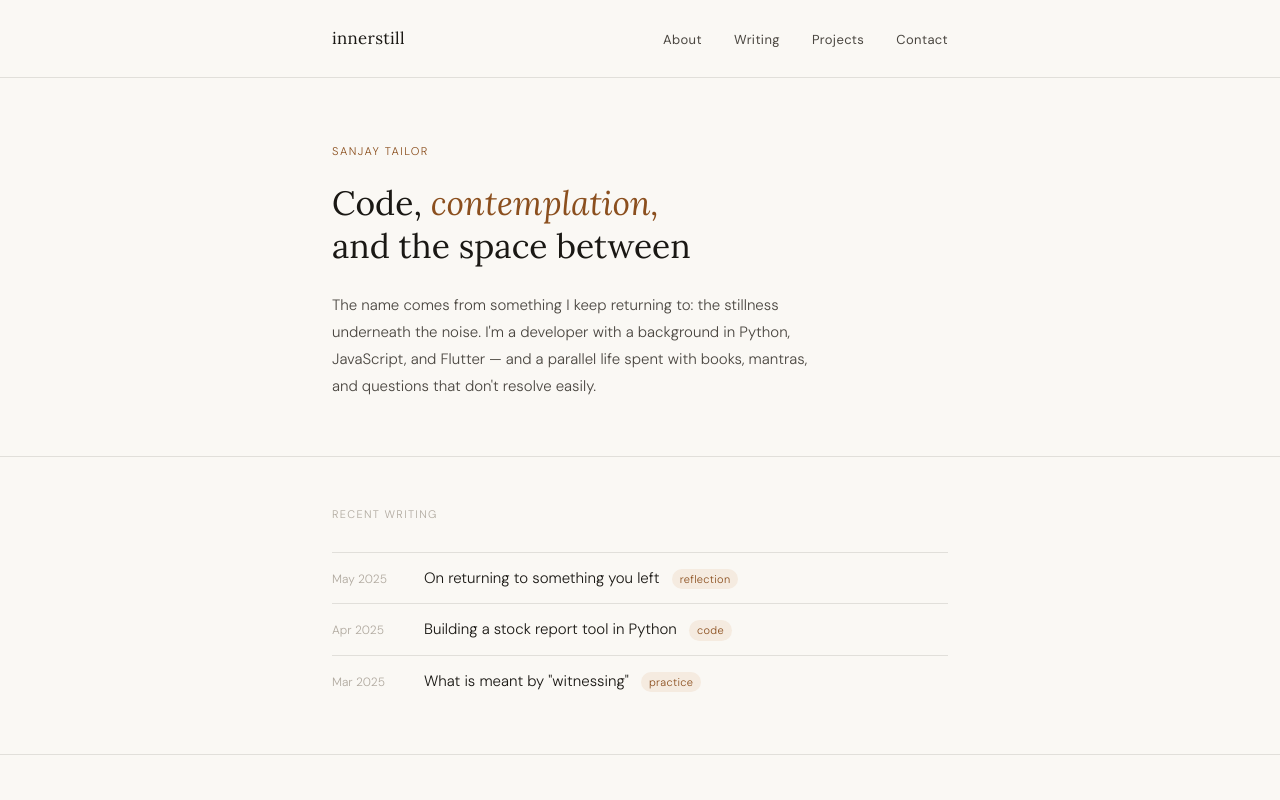
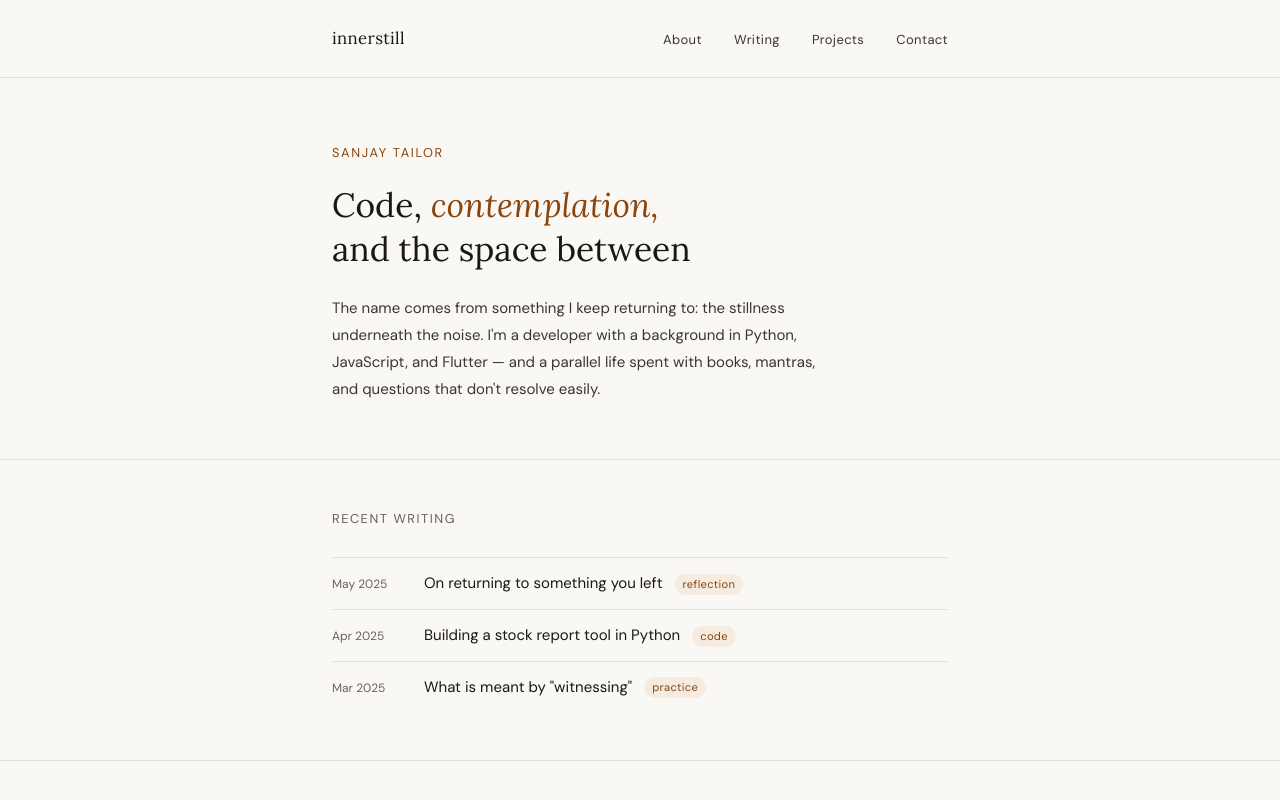
Before and after one commit to sanjaykt/sanjaykt.github.io, a plain HTML site: page index.html in a window 1280 px wide. Shown: the top 800 px of the page. Drawn offline with Linux system fonts and the light colour scheme.

Commit message:
change style. make it more readable

```diff
--- a/css/style.css
+++ b/css/style.css
@@ -7,9 +7,9 @@
   --bg:          #FAF8F4;
   --bg-surface:  #F3EFE8;
   --text:        #1A1814;
-  --text-muted:  #4A4640;
-  --text-faint:  #B0A99F;
-  --accent:      #8B4F1E;
+  --text-muted:  #3A3632;
+  --text-faint:  #6B6059;
+  --accent: #8a450d;
   --accent-soft: #F5EBE0;
   --border:      rgba(44, 42, 37, 0.12);
   --border-med:  rgba(44, 42, 37, 0.20);
@@ -27,7 +27,7 @@ body {
   background: var(--bg);
   color: var(--text);
   font-family: var(--font-body), serif;
-  font-weight: 300;
+  font-weight: 400;
   line-height: 1.7;
   -webkit-font-smoothing: antialiased;
 }
@@ -88,7 +88,7 @@ nav .container {
 }
 
 .hero-eyebrow {
-  font-size: 0.7rem;
+  font-size: 0.8rem;
   letter-spacing: 0.13em;
   text-transform: uppercase;
   color: var(--accent);
@@ -96,7 +96,7 @@ nav .container {
 }
 
 .hero h1 {
-  font-family: var(--font-display);
+  font-family: var(--font-display), serif;
   font-size: 2.1rem;
   font-weight: 400;
   line-height: 1.3;
@@ -124,7 +124,7 @@ nav .container {
 }
 
 .section-label {
-  font-size: 0.6875rem;
+  font-size: 0.8rem;
   letter-spacing: 0.12em;
   text-transform: uppercase;
   color: var(--text-faint);
@@ -159,7 +159,7 @@ nav .container {
 
 .post-tag {
   display: inline-block;
-  font-size: 0.6875rem;
+  font-size: 0.7rem;
   padding: 2px 8px;
   border-radius: 20px;
   background: var(--accent-soft);
@@ -244,7 +244,7 @@ footer .container {
 }
 
 .page-header h1 {
-  font-family: var(--font-display);
+  font-family: var(--font-display), serif;
   font-size: 1.75rem;
   font-weight: 400;
   color: var(--text);
```
